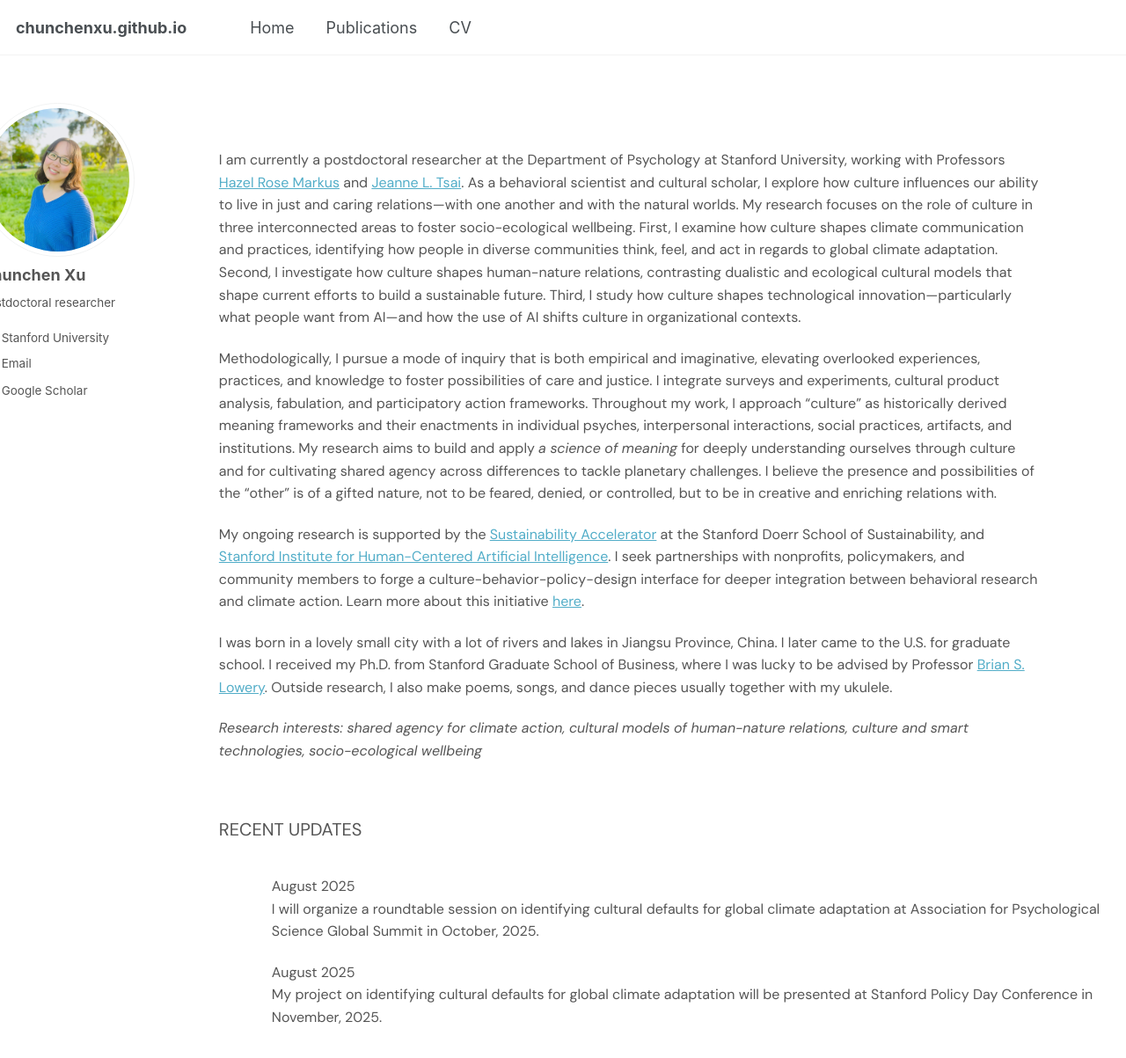
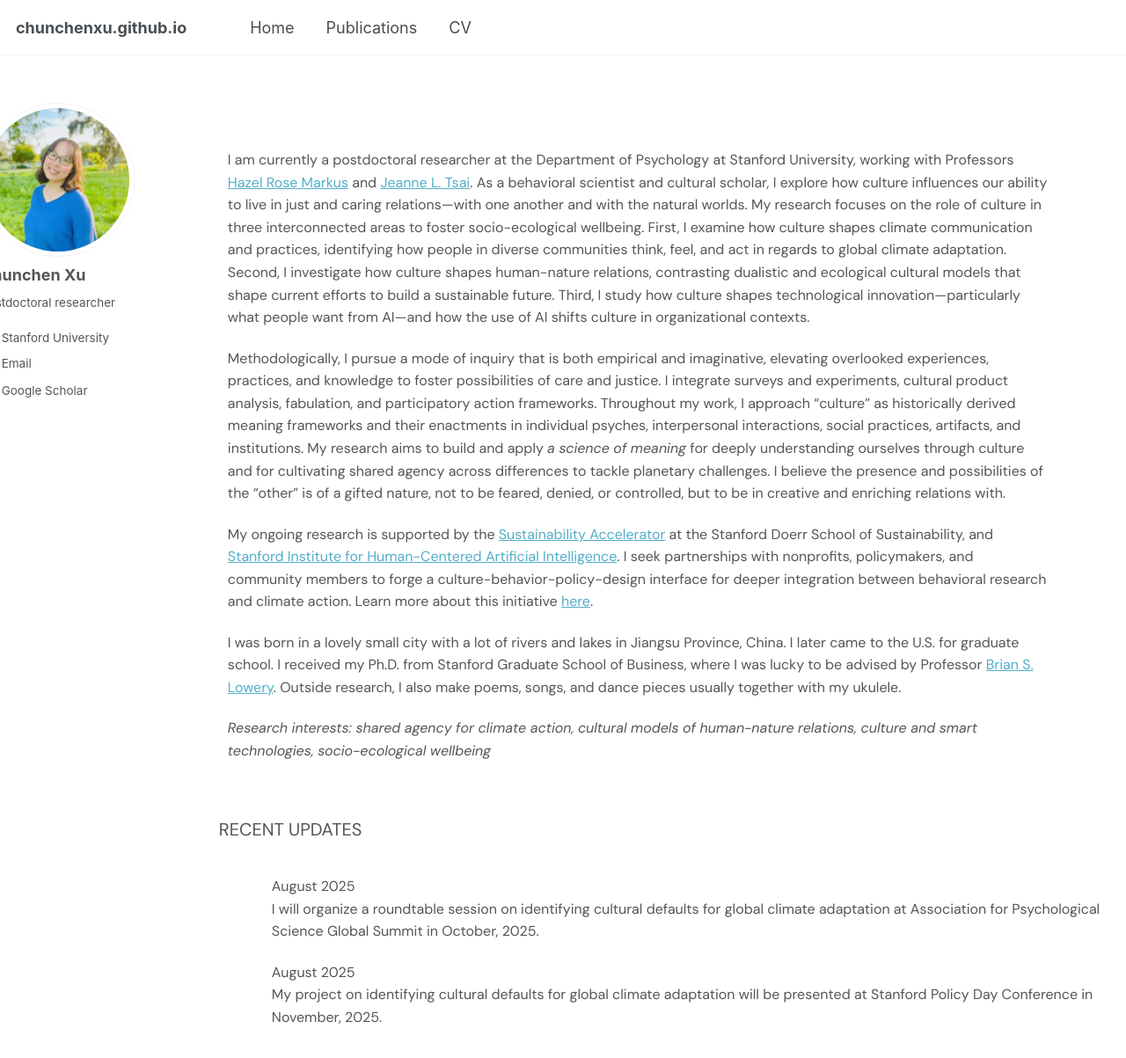
Before and after one commit to chunchenxu/chunchenxu.github.io, a Jekyll site: the page built from _pages/about.html, in a window 1280 px wide and 1400 px high. Shown: the top 1203 px of the window at 88% size. Built offline with Jekyll 4.4.1, drawn with Linux system fonts in a browser that asks for light colours; some web fonts are replaced; a script that is not in the unit is left out.

Commit message:
Update about.html

```diff
--- a/_pages/about.html
+++ b/_pages/about.html
@@ -60,8 +60,8 @@ My project on identifying cultural defaults for global climate adaptation will b
     max-width: none;           /* Remove max-width limit */
     width: calc(100% - 10px);  /* Use full width minus small buffer */
     margin: 0;                 /* Reset all margins */
-    margin-left: -80px;        /* Fine-tuned left shift */
-    margin-right: -200px;      /* Extend into right margin */
+    margin-left: -70px;        /* Fine-tuned left shift */
+    margin-right: -220px;      /* Extend into right margin */
     padding: 20px;             /* Horizontal padding for readability */
     font-size: 16px;
     font-family: "DM Sans", -apple-system, BlinkMacSystemFont, "Segoe UI", Roboto, sans-serif;
```
